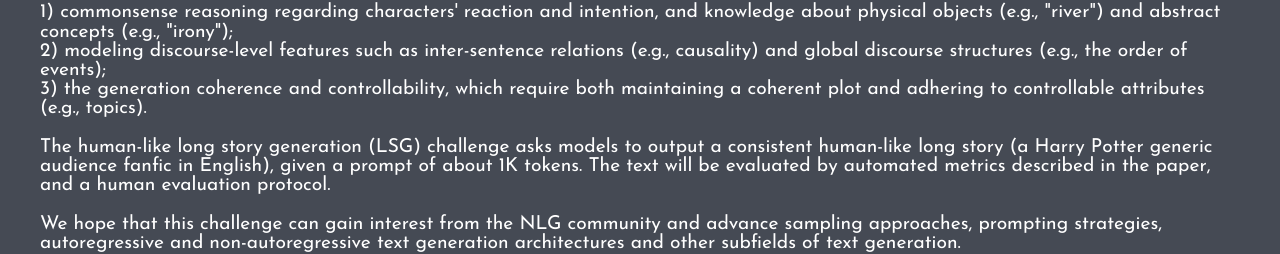
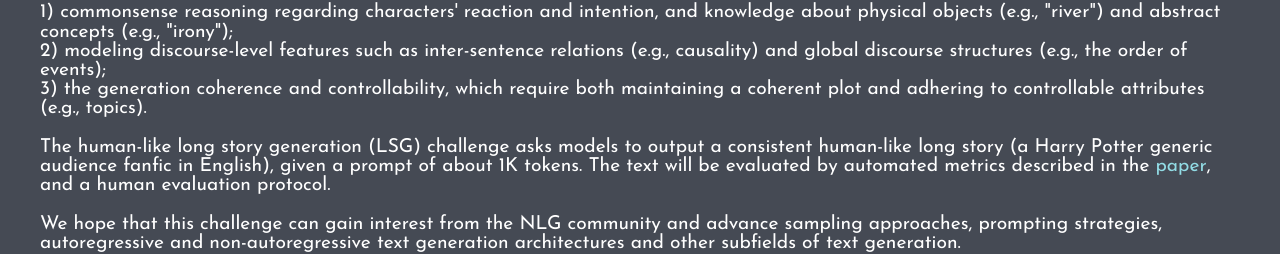
Before and after one commit to NazarovNikita1/LSGC, a Vue app: page / in a window 1280 px wide. Shown: the part 187-441 px from the top of the page. Built offline with nearby package versions, Linux system fonts and the light colour scheme; what vue-particles would draw is missing.

Commit message:
Update HomePage.vue

```diff
--- a/src/views/HomePage.vue
+++ b/src/views/HomePage.vue
@@ -25,8 +25,7 @@
       The human-like long story generation (LSG) challenge asks models to output
       a consistent human-like long story (a Harry Potter generic audience fanfic
       in English), given a prompt of about 1K tokens. The text will be evaluated
-      by automated metrics described in the paper, and a human evaluation
-      protocol.
+      by automated metrics described in the <a href="https://aclanthology.org/2023.inlg-genchal.2.pdf">paper</a>, and a human evaluation protocol.
     </p>
     <p class="program-step">
       We hope that this challenge can gain interest from the NLG community and
```
